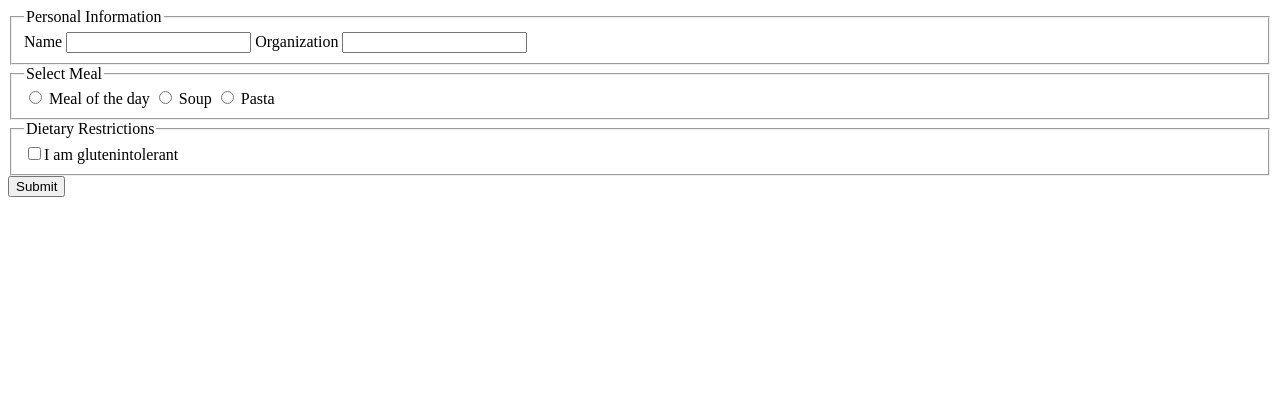
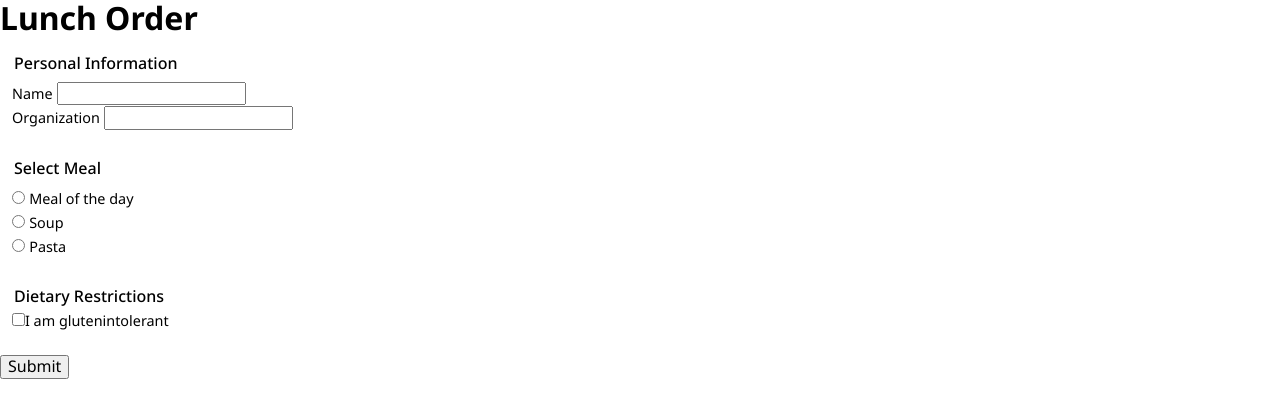
Before and after one commit to m-bengtsson/lunch-order-form, a plain HTML site: page index.html in a window 1280 px wide. Drawn offline with Linux system fonts and the light colour scheme.

Commit message:
Add basic css
Includes new font

```diff
--- a/index.html
+++ b/index.html
@@ -2,34 +2,59 @@
   <head>
     <meta charset="UTF-8" />
     <meta name="viewport" content="width=device-width, initial-scale=1.0" />
+    <link rel="preconnect" href="https://fonts.googleapis.com" />
+    <link rel="preconnect" href="https://fonts.gstatic.com" crossorigin />
+    <link
+      href="https://fonts.googleapis.com/css2?family=Noto+Sans:ital,wght@0,100..900;1,100..900&display=swap"
+      rel="stylesheet"
+    />
+    <link rel="stylesheet" href="style.css" />
     <title>Lunch order</title>
   </head>
   <body>
     <form action="">
-      <fieldset>
+      <h1>Lunch Order</h1>
+      <fieldset id="personal-information">
         <legend>Personal Information</legend>
+        <div>
           <label for="name">Name</label>
           <input type="text" name="name" id="name" />
+        </div>
+        <div>
           <label for="organization">Organization</label>
           <input type="text" name="organization" id="organization" />
+        </div>
       </fieldset>
       <fieldset>
         <legend>Select Meal</legend>
-        <input type="radio" name="meal-of-the-day" id="meal-of-the-day" />
+        <div>
+          <input
+            type="radio"
+            name="meal-of-the-day"
+            id="meal-of-the-day"
+            value="meal-of-the-day"
+          />
           <label for="meal-of-the-day">Meal of the day</label>
-        <input type="radio" name="soup" id="soup" />
+        </div>
+        <div>
+          <input type="radio" name="soup" id="soup" value="soup" />
           <label for="soup">Soup</label>
-        <input type="radio" name="pasta" id="pasta" />
+        </div>
+        <div>
+          <input type="radio" name="pasta" id="pasta" value="pasta" />
           <label for="pasta">Pasta</label>
+        </div>
       </fieldset>
 
       <fieldset>
         <legend>Dietary Restrictions</legend>
+        <div>
           <input
             type="checkbox"
             name="gluten-intolerance"
             id="glutenintolerant"
           /><label for="gluten-intolerance">I am glutenintolerant</label>
+        </div>
       </fieldset>
       <button type="submit">Submit</button>
     </form>
--- /dev/null
+++ b/style.css
@@ -0,0 +1,83 @@
+/* CSS Reset */
+*,
+*::before,
+*::after {
+  box-sizing: border-box;
+}
+
+/* Remove default margin */
+* {
+  margin: 0;
+  /* border: blue dashed 1px !important; */
+}
+
+body {
+  font-family: "Noto Sans", sans-serif;
+  line-height: 1.5;
+  /* Improve text rendering */
+  -webkit-font-smoothing: antialiased;
+}
+
+/* Inherit fonts for form controls */
+input,
+button,
+textarea,
+select {
+  font: inherit;
+}
+
+/* Avoid text overflows */
+p,
+h1,
+h2,
+h3,
+h4,
+h5,
+h6 {
+  overflow-wrap: break-word;
+}
+
+/* Improve line wrapping */
+p {
+  text-wrap: pretty;
+}
+h1,
+h2,
+h3,
+h4,
+h5,
+h6 {
+  text-wrap: balance;
+}
+
+/* Set shorter line heights on headings and interactive elements */
+h1,
+h2,
+h3,
+h4,
+button,
+input,
+label {
+  line-height: 1.1;
+}
+legend {
+  font-weight: 500;
+}
+form {
+  display: grid;
+  gap: 1rem;
+}
+
+fieldset {
+  border: none;
+}
+input {
+  max-width: 300px;
+}
+
+label {
+  font-size: 0.9rem;
+}
+button {
+  width: fit-content;
+}
```
Lines whose indentation alone changed are shown as unchanged.
